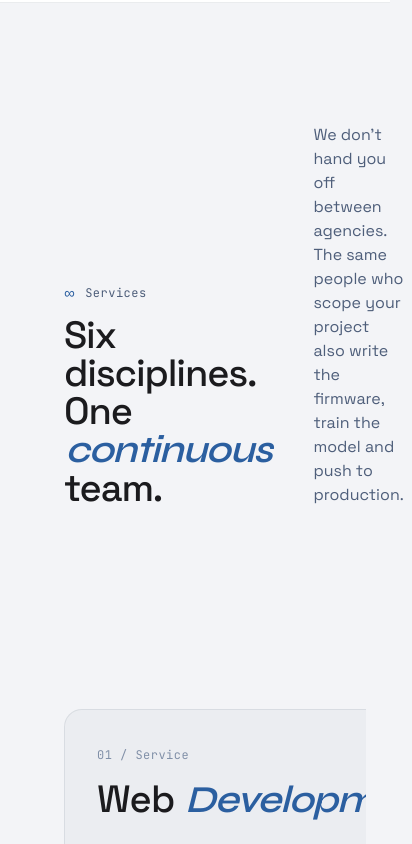
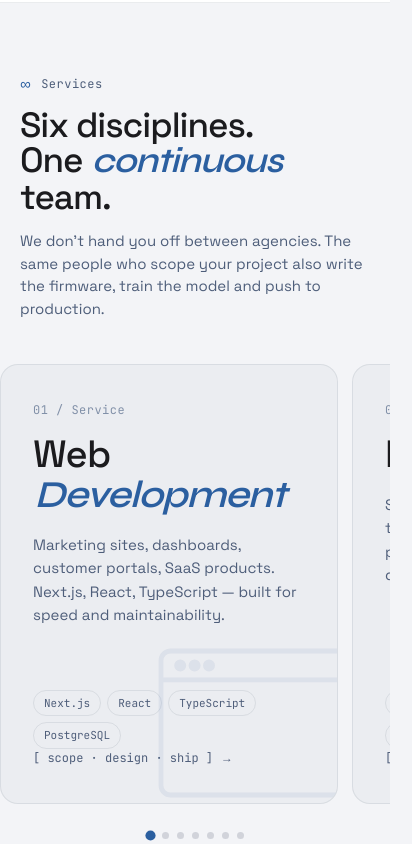
Before and after one commit to SerenEdge/SerenEdge-MainWeb, a Next.js app: page / in a window 390 px wide. Shown: the part 920-1764 px from the top of the page, 412 px wide, since content can reach past the window. Built offline with nearby package versions, Linux system fonts and the light colour scheme.

Commit message:
feat: full mobile responsiveness — nav overlay CTA, services snap slider, all sections

```diff
--- a/src/app/globals.css
+++ b/src/app/globals.css
@@ -232,6 +232,14 @@ main { position: relative; z-index: 1; }
 }
 .nav-overlay.open .nav-overlay-foot { opacity: 1; }
 
+.nav-overlay-cta {
+  margin-top: 40px;
+  display: flex; justify-content: center;
+  opacity: 0; transform: translateY(14px);
+  transition: opacity .4s .35s, transform .5s cubic-bezier(.2,.8,.2,1) .35s;
+}
+.nav-overlay.open .nav-overlay-cta { opacity: 1; transform: none; }
+
 /* ─── Buttons ────────────────────────────────────────────────────────────── */
 .btn {
   display: inline-flex; align-items: center; gap: 8px;
@@ -443,6 +451,15 @@ section { position: relative; padding: 120px 40px; }
   position: absolute; inset: 0; background: var(--accent); transform-origin: left;
   transform: scaleX(0); transition: transform 0.1s linear;
 }
+
+/* Mobile dot indicator — hidden on desktop */
+.svc-dots { display: none; }
+.svc-dot {
+  width: 7px; height: 7px; border-radius: 50%;
+  background: var(--border-2); border: none; padding: 0; cursor: pointer;
+  transition: background .25s, transform .25s;
+}
+.svc-dot.active { background: var(--accent); transform: scale(1.45); }
 
 /* ─── Process ────────────────────────────────────────────────────────────── */
 .process-section { padding: 140px 40px; }
@@ -939,6 +956,107 @@ section { position: relative; padding: 120px 40px; }
   .cf-row { grid-template-columns: 1fr; }
 }
 
+/* ─── Mobile (≤ 768px) ───────────────────────────────────────────────────── */
+@media (max-width: 768px) {
+
+  /* Nav */
+  .nav { padding: 16px 20px; }
+  .nav.scrolled { padding: 12px 20px; }
+  .nav-cta .btn:not(.btn-menu) { display: none; }     /* hide Let's talk from bar */
+
+  /* Section base */
+  section { padding: 72px 20px; }
+  .section-head {
+    flex-direction: column; align-items: flex-start;
+    margin-bottom: 44px; gap: 16px;
+  }
+  .section-aside { max-width: 100%; font-size: 15px; }
+
+  /* Hero */
+  .hero-content { bottom: 28px; left: 20px; right: 20px; max-width: 100%; }
+  .hero-slogan { font-size: clamp(38px, 10vw, 56px); margin-bottom: 14px; }
+  .hero-scroll-hint { display: none; }
+
+  /* Stats */
+  .stats-section { padding: 60px 20px; }
+  .stats-grid { grid-template-columns: 1fr 1fr; gap: 28px 16px; }
+  .stat-num { font-size: clamp(44px, 13vw, 72px); }
+
+  /* Services — snap slider */
+  .services-section { padding: 72px 0 60px; }
+  .services-section .section-head { padding: 0 20px; margin-bottom: 44px; }
+  .services-track-wrap { height: auto !important; overflow: visible !important; }
+  .services-pin { position: static !important; height: auto !important; display: block !important; overflow: visible !important; }
+  .services-track {
+    overflow-x: auto !important;
+    scroll-snap-type: x mandatory;
+    -webkit-overflow-scrolling: touch;
+    scrollbar-width: none;
+    padding: 0 20px 8px !important;
+    gap: 14px !important;
+    transform: none !important;
+    will-change: auto !important;
+  }
+  .services-track::-webkit-scrollbar { display: none; }
+  .svc-card {
+    flex: 0 0 calc(100vw - 52px) !important;
+    height: auto !important; min-height: 420px;
+    scroll-snap-align: start;
+  }
+  .services-progress { display: none; }
+  .svc-dots { display: flex; justify-content: center; gap: 8px; padding: 20px 0 0; }
+
+  /* Process */
+  .process-section { padding: 72px 20px; }
+  .process-section .section-head { margin-bottom: 56px; }
+  .ps-body h3 { font-size: clamp(22px, 6vw, 36px); }
+  .ps-body p { font-size: 15px; }
+
+  /* Projects */
+  .projects-section { padding: 72px 20px; }
+  .proj-grid { grid-template-columns: 1fr; }
+  .proj-row-2 { grid-template-columns: 1fr; }
+  .proj { min-height: 320px; padding: 24px; }
+  .proj.featured { min-height: 400px; }
+  .proj.featured .proj-visual { height: 180px; }
+  .proj-aside-col { align-items: flex-start; flex-direction: row; align-items: center; gap: 16px; }
+  .proj-counter-num { font-size: clamp(40px, 11vw, 64px); }
+
+  /* Stack */
+  .stack-section { padding: 72px 20px; }
+  .stack-grid { grid-template-columns: repeat(3, 1fr); }
+
+  /* About */
+  .about-section { padding: 72px 20px; }
+  .about-content { gap: 32px; }
+  .about-text p { font-size: 17px; max-width: 100%; }
+
+  /* Contact */
+  .contact-section { padding: 72px 20px 60px; }
+  .contact-grid { grid-template-columns: 1fr; gap: 44px; }
+  .contact-section h2 { font-size: clamp(32px, 11vw, 52px); }
+  .contact-info { gap: 18px; }
+  .ci-row .value { font-size: 15px; }
+
+  /* Footer */
+  .site-footer { flex-direction: column; gap: 16px; text-align: center; padding: 24px 20px; }
+
+  /* Contact modal */
+  .cmodal-overlay { padding: 12px; align-items: flex-end; }
+  .cmodal { padding: 28px 20px 32px; border-radius: 20px 20px 16px 16px; max-height: 92dvh; overflow-y: auto; }
+  .cf-row { grid-template-columns: 1fr; }
+  .cmodal-head h2 { font-size: clamp(20px, 6vw, 28px); }
+}
+
+/* ─── Small phones (≤ 480px) ─────────────────────────────────────────────── */
+@media (max-width: 480px) {
+  .hero-slogan { font-size: clamp(34px, 10vw, 48px); }
+  .section-title { font-size: clamp(32px, 9vw, 52px); }
+  .svc-card { min-height: 380px; }
+  .stack-grid { grid-template-columns: repeat(2, 1fr); }
+  .ol-link { font-size: clamp(32px, 9vw, 56px); }
+}
+
 /* ─── Skip to content ────────────────────────────────────────────────────── */
 .skip-to-content {
   position: absolute; top: -100%; left: 16px;
--- a/src/components/layout/Navbar.tsx
+++ b/src/components/layout/Navbar.tsx
@@ -123,6 +123,16 @@ export function Navbar() {
             </a>
           ))}
         </nav>
+
+        <div className="nav-overlay-cta">
+          <button
+            className="btn btn-primary"
+            onClick={() => { setMenuOpen(false); openContactModal(); }}
+          >
+            <span className="dot" />Let&apos;s talk
+          </button>
+        </div>
+
         <div className="nav-overlay-foot">
           <span>dahamdissanayake05@gmail.com</span>
           <span>Sri Lanka · GMT+5:30</span>
--- a/src/components/sections/Services.tsx
+++ b/src/components/sections/Services.tsx
@@ -1,19 +1,39 @@
 "use client";
 
-import { useEffect, useRef } from "react";
+import { useEffect, useRef, useState } from "react";
 import { gsap, ScrollTrigger } from "@/lib/gsap";
 import { services } from "@/data/services";
 
 export function Services() {
-  const wrapRef  = useRef<HTMLDivElement>(null);
-  const trackRef = useRef<HTMLDivElement>(null);
-  const barRef   = useRef<HTMLElement | null>(null);
-  const pctRef   = useRef<HTMLSpanElement>(null);
+  const wrapRef    = useRef<HTMLDivElement>(null);
+  const trackRef   = useRef<HTMLDivElement>(null);
+  const barRef     = useRef<HTMLElement | null>(null);
+  const pctRef     = useRef<HTMLSpanElement>(null);
+  const [activeSlide, setActiveSlide] = useState(0);
 
   useEffect(() => {
-    const wrap  = wrapRef.current;
     const track = trackRef.current;
-    if (!wrap || !track) return;
+    if (!track) return;
+
+    /* ── Mobile: native snap-scroll with dot indicator ─────────────────── */
+    if (window.innerWidth <= 768) {
+      const handleScroll = () => {
+        const cards = Array.from(track.children) as HTMLElement[];
+        const center = track.scrollLeft + track.clientWidth / 2;
+        let closest = 0, minDist = Infinity;
+        cards.forEach((card, i) => {
+          const dist = Math.abs(card.offsetLeft + card.offsetWidth / 2 - center);
+          if (dist < minDist) { minDist = dist; closest = i; }
+        });
+        setActiveSlide(closest);
+      };
+      track.addEventListener("scroll", handleScroll, { passive: true });
+      return () => track.removeEventListener("scroll", handleScroll);
+    }
+
+    /* ── Desktop: GSAP horizontal scroll pin ───────────────────────────── */
+    const wrap = wrapRef.current;
+    if (!wrap) return;
 
     const getDistance = () =>
       Math.max(0, track.scrollWidth - window.innerWidth + 40);
@@ -41,6 +61,14 @@ export function Services() {
     ScrollTrigger.refresh();
     return () => { tween.kill(); };
   }, []);
+
+  function scrollToSlide(i: number) {
+    const track = trackRef.current;
+    if (!track) return;
+    const cards = Array.from(track.children) as HTMLElement[];
+    if (!cards[i]) return;
+    track.scrollTo({ left: cards[i].offsetLeft - 20, behavior: "smooth" });
+  }
 
   return (
     <section className="services-section" id="services">
@@ -101,6 +129,7 @@ export function Services() {
         </div>
       </div>
 
+      {/* Desktop progress bar */}
       <div className="services-progress">
         <span>Drag · scroll · or press →</span>
         <div className="bar">
@@ -110,6 +139,18 @@ export function Services() {
           <span ref={pctRef}>00</span>%
         </span>
       </div>
+
+      {/* Mobile dot indicator */}
+      <div className="svc-dots" aria-hidden="true">
+        {services.map((_, i) => (
+          <button
+            key={i}
+            className={`svc-dot${i === activeSlide ? " active" : ""}`}
+            onClick={() => scrollToSlide(i)}
+            aria-label={`Go to service ${i + 1}`}
+          />
+        ))}
+      </div>
     </section>
   );
 }
```
